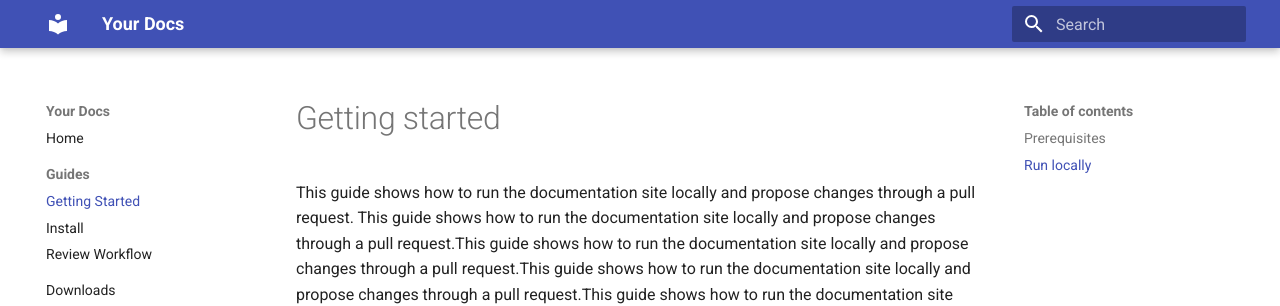
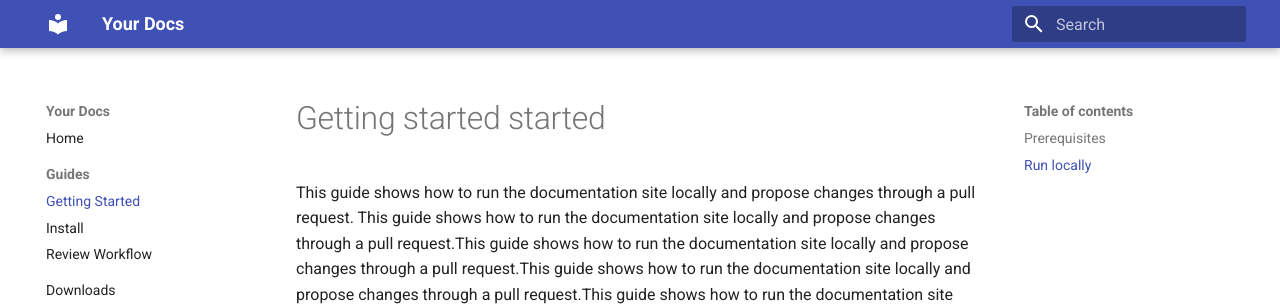
Before and after one commit to harjotdhodi-gif/Workflow-in-Doc-As-Code, an MkDocs documentation site: the page built from docs/getting-started.md, in a window 1280 px wide. Shown: the top 306 px of the page. Built offline with MkDocs 1.6.1 and Material for MkDocs 9.7.7, drawn with Linux system fonts in a browser that asks for light colours.

Commit message:
Update getting-started.md

```diff
--- a/docs/getting-started.md
+++ b/docs/getting-started.md
@@ -1,4 +1,4 @@
-# Getting started
+# Getting started started
 
 This guide shows how to run the documentation site locally and propose changes through a pull request. This guide shows how to run the documentation site locally and propose changes through a pull request.This guide shows how to run the documentation site locally and propose changes through a pull request.This guide shows how to run the documentation site locally and propose changes through a pull request.This guide shows how to run the documentation site locally and propose changes through a pull request.This guide shows how to run the documentation site locally and propose changes through a pull request.This guide shows how to run the documentation site locally and propose changes through a pull request.This guide shows how to run the documentation site locally and propose changes through a pull request.This guide shows how to run the documentation site locally and propose changes through a pull request.
 
```
